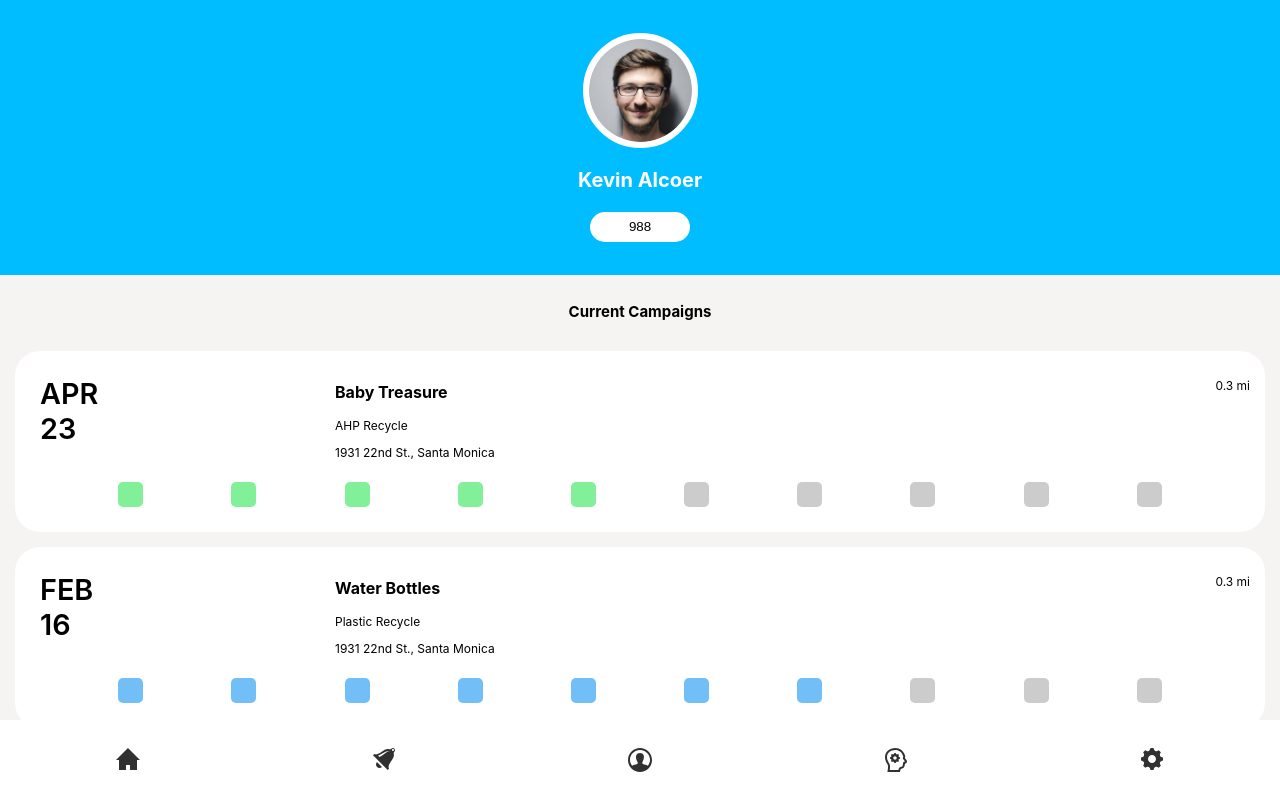
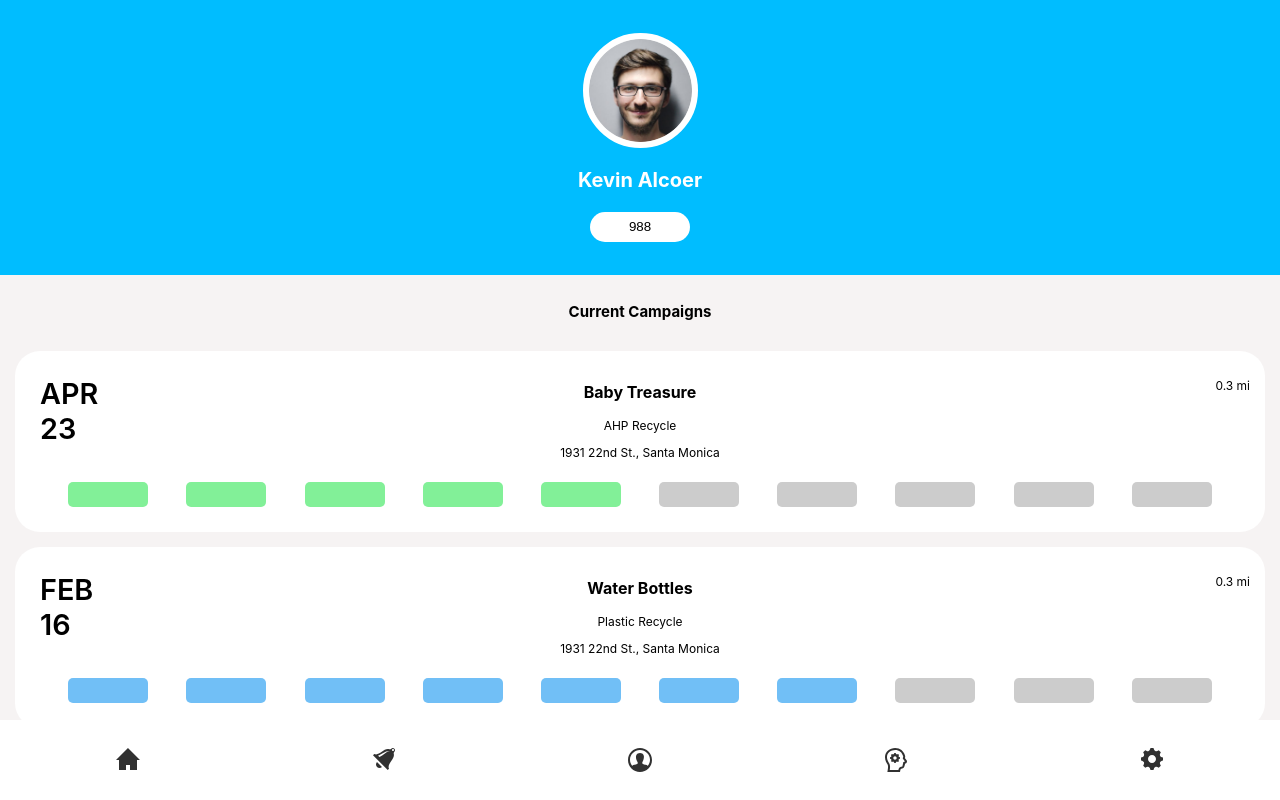
Before and after one commit to itsevalieu/nodewaste, a React (Create React App) app in the folder client/: page /profile in a window 1280 px wide. Shown: the top 800 px of the page. Built offline with nearby package versions, Linux system fonts and the light colour scheme; what react-google-maps would draw is missing.

Commit message:
Add button hover effect, rename Me components to Profile

```diff
--- a/client/src/containers/App.js
+++ b/client/src/containers/App.js
@@ -4,7 +4,7 @@ import "./App.css";
 import Header from "./components/Header/Header";
 import Splash from "./components/Splash/Splash";
 
-import Me from "./components/Me/Me";
+import Profile from "./components/Profile/Profile";
 import Notifications from "./components/Notifications/Notifications";
 import Education from "./components/Education/Education";
 import Settings from "./components/Settings/Settings";
@@ -28,7 +28,7 @@ class App extends Component {
           <Route exact path="/" component={Searchbar} />
           <Route exact path="/" component={Options} />
 
-          <Route exact path="/profile" component={Me} />
+          <Route exact path="/profile" component={Profile} />
           <Route exact path="/notifications" component={Notifications} />
           <Route exact path="/education" component={Education} />
           <Route exact path="/settings" component={Settings} />
--- a/client/src/containers/components/Campaign/Campaign.css
+++ b/client/src/containers/components/Campaign/Campaign.css
@@ -9,4 +9,5 @@
     scroll-snap-type: y mandatory;
     scroll-padding: 100px;
     scroll-snap-align: center;
+    padding-bottom: 100px;
 }
--- a/client/src/containers/components/Campaign/CampaignItem.css
+++ b/client/src/containers/components/Campaign/CampaignItem.css
@@ -59,3 +59,11 @@
 .seven {
     background: rgb(130, 240, 152);
 }
+/** MEDIA QUERIES **/
+@media (min-width: 769px) {
+    .tracker__cube {
+        height: 25px;
+        width: 8em;
+        border-radius: 5px;
+    }
+}
--- a/client/src/containers/components/Me/Me.css
+++ b/client/src/containers/components/Profile/Profile.css
@@ -153,3 +153,14 @@
 .badge__type {
     text-align: center;
 }
+/** MEDIA QUERIES **/
+@media (min-width: 769px) {
+    .ptracker__cube {
+        height: 25px;
+        width: 8em;
+        border-radius: 5px;
+    }
+    .profile__campaign-body {
+        text-align: center;
+    }
+}
--- a/client/src/containers/components/Me/Me.jsx
+++ b/client/src/containers/components/Profile/Profile.jsx
@@ -1,9 +1,9 @@
 import React, { Component } from 'react';
-import './Me.css';
+import './Profile.css';
 import Header from '../Header/Header';
 import avatar from './kevin.png';
 
-class Me extends Component {
+class Profile extends Component {
   render() {
     return (
         <div className='profile'>
@@ -133,4 +133,4 @@ class Me extends Component {
   }
 }
 
-export default Me;
+export default Profile;
--- a/client/src/containers/components/Settings/Settings.css
+++ b/client/src/containers/components/Settings/Settings.css
@@ -24,3 +24,6 @@
     font-weight: 600;
     background: rgb(130, 240, 152);
 }
+.donebutton:focus {
+    outline: none;
+}
--- a/client/src/index.css
+++ b/client/src/index.css
@@ -20,3 +20,6 @@ code {
   font-family: source-code-pro, Menlo, Monaco, Consolas, "Courier New",
     monospace;
 }
+button:hover {
+  filter: brightness(95%);
+}
```
Also changed, not shown: client/src/containers/App.css (+0 -11 lines), client/src/containers/components/Profile/kevin.png (renamed from client/src/containers/components/Me/kevin.png).
